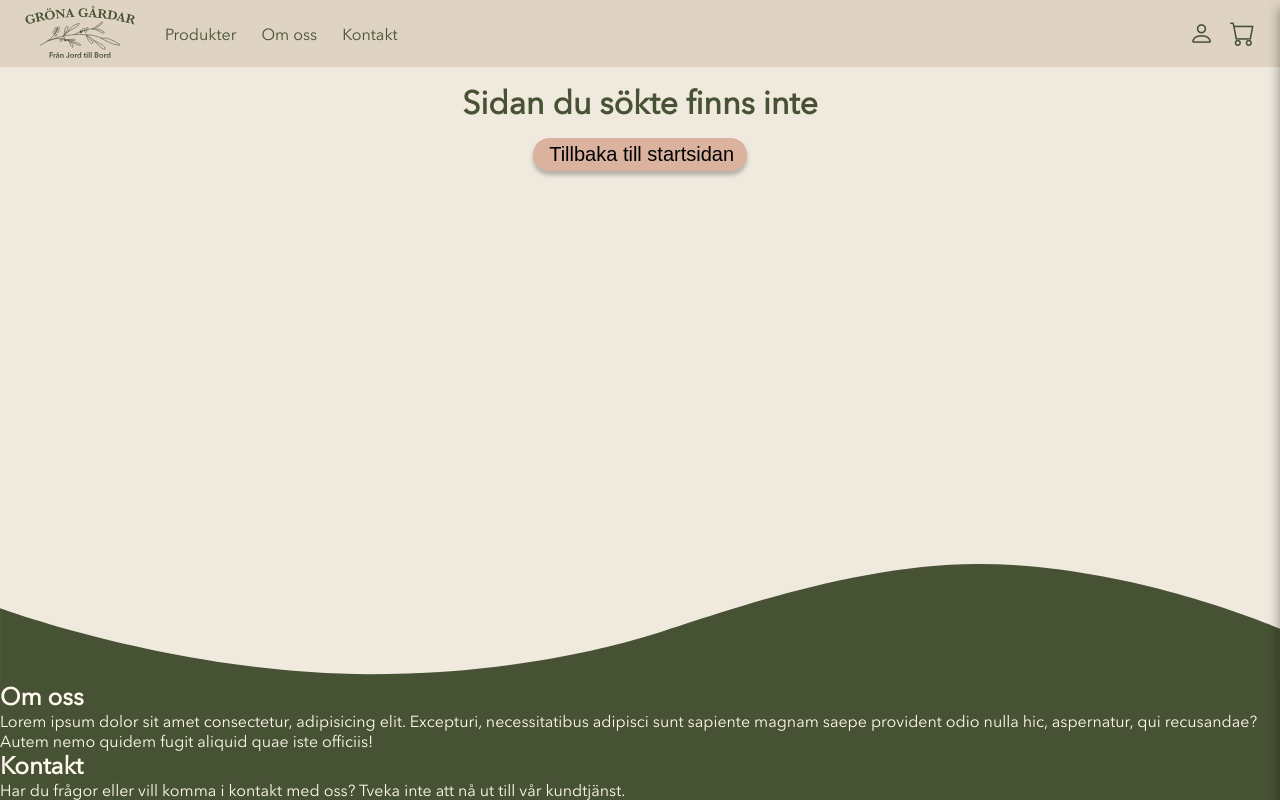
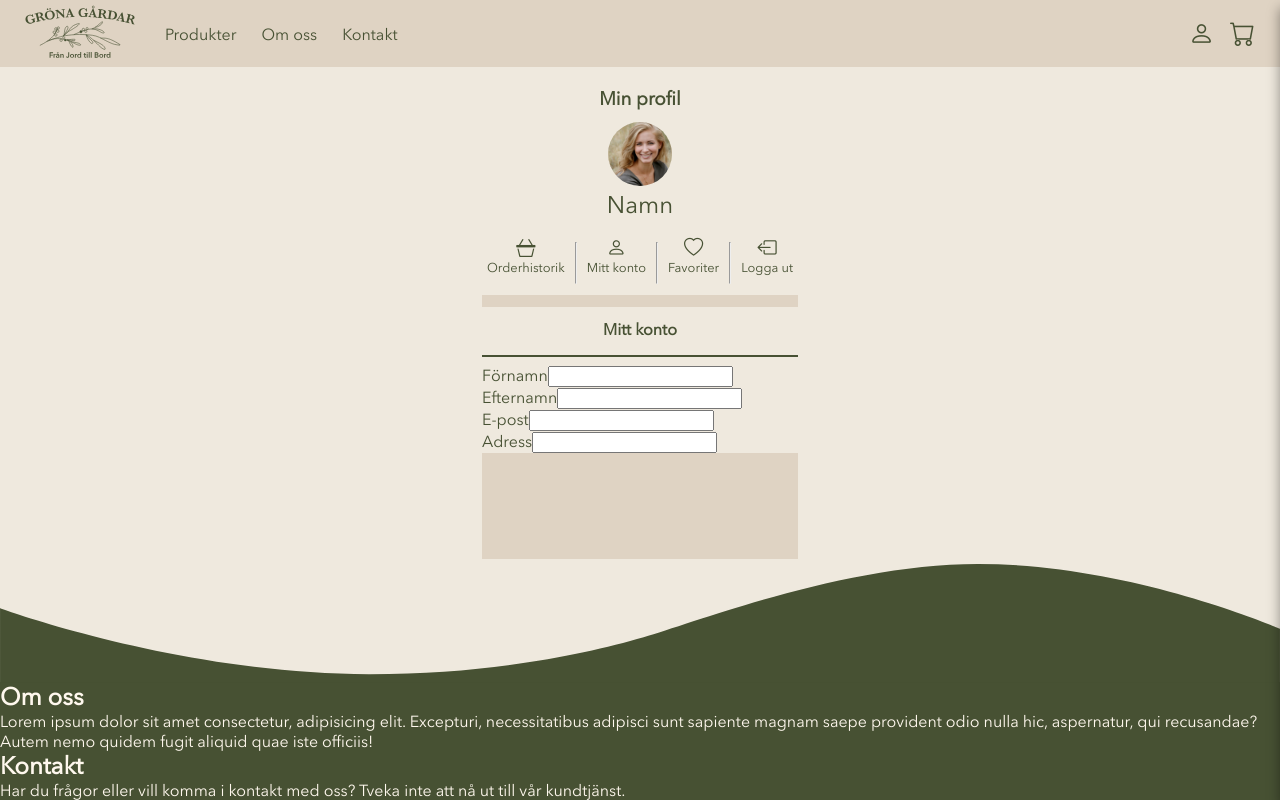
Before and after one commit to f1schhh/Grona-gardar, a Vue app: page /account/editaccount in a window 1280 px wide. Shown: the top 800 px of the page. Built offline with nearby package versions, Linux system fonts and the light colour scheme.

Commit message:
redigerat Profil med company

```diff
--- a/src/views/AccountView.vue
+++ b/src/views/AccountView.vue
@@ -1,7 +1,9 @@
-<script></script>
+<script>
+import { RouterLink } from 'vue-router';
+</script>
 
 <style scoped>
-main {
+article {
     display: flex;
     flex-direction: column;
     gap: 0.7rem;
@@ -53,7 +55,7 @@ i {
 
 
 @media screen and (max-width: 385px) {
-    main {
+    article {
         width: 100%;
     }
 }
@@ -61,43 +63,54 @@ i {
 
 
 <template>
-    <main>
+    <article>
 
         <aside id="profileInfo">
             <h1>Min profil</h1><img id="profilePic" src="../assets/media/profile_pictures/profilePic1.jpg" alt="">
             <h2>Namn</h2>
             <ul>
+
                 <li class="profileInfo_li">
+                    <router-link to="/account/orderhistory">
+
                         <i class="bi bi-basket3"></i>
                         <p>Orderhistorik</p>
+                    </router-link>
                 </li>
 
                 <li class="profileInfo_li">
                     <hr class="hrAside">
                 </li>
-                <li class="profileInfo_li"><i class="bi bi-person"></i>
+                <li class="profileInfo_li">
+                    <router-link to="/account/editaccount">
+                        <i class="bi bi-person"></i>
                         <p>Mitt konto</p>
+                    </router-link>
                 </li>
                 <li class="profileInfo_li">
                     <hr class="hrAside">
                 </li>
                 <li class="profileInfo_li">
+                    <router-link to="/account/favorites">
                         <i class="bi bi-heart"></i>
                         <p>
                             Favoriter
                         </p>
+                    </router-link>
                 </li>
                 <li class="profileInfo_li">
                     <hr class="hrAside">
                 </li>
                 <li class="profileInfo_li">
+                    <router-link to="/account/logout">
                         <i class="bi bi-box-arrow-left"></i>
                         <p>Logga ut</p>
+                    </router-link>
                 </li>
             </ul>
             <!-- <hr id="endAside"> -->
         </aside>
-        <router-view></router-view>
+        <RouterView />
 
-    </main>
+    </article>
 </template>
--- /dev/null
+++ b/src/views/EditAccountView.vue
@@ -0,0 +1,59 @@
+<script></script>
+
+<style scoped>
+article {
+    display: flex;
+    flex-direction: column;
+    gap: 0.7rem;
+    background-color: var(--dark-beige);
+}
+
+#orderHistory {
+    background-color: var(--mid-beige);
+}
+
+#orderHistory h2 {
+    font-weight: bold;
+    font-size: 1rem;
+    text-align: center;
+    padding-top: 0.8rem;
+    padding-bottom: 0.5rem;
+}
+
+#orderHistory_hr {
+    border: 1px solid #475133;
+}
+
+#accountInfo {
+    display: flex;
+    flex-direction: column;
+}
+</style>
+
+<template>
+    <article>
+        <section id="orderHistory">
+            <h2>Mitt konto</h2>
+            <hr id="orderHistory_hr">
+
+            <form id="accountInfo">
+                <div>
+                    <label for="fname">Förnamn</label>
+                    <input type="text" id="fname" name="fname">
+                </div>
+                <div>
+                    <label for="lname">Efternamn</label>
+                    <input type="text" id="lname" name="lname">
+                </div>
+                <div>
+                    <label for="fname">E-post</label>
+                    <input type="text" id="email" name="fname">
+                </div>
+                <div>
+                    <label for="lname">Adress</label>
+                    <input type="text" id="adress" name="lname">
+                </div>
+            </form>
+        </section>
+    </article>
+</template>
--- a/src/views/FavoritesView.vue
+++ b/src/views/FavoritesView.vue
@@ -3,7 +3,7 @@
 </script>
 
 <style scoped>
-main {
+article {
     display: flex;
     flex-direction: column;
     gap: 0.7rem;
@@ -115,7 +115,7 @@ main {
 }
 
 @media screen and (max-width: 385px) {
-    main {
+    article {
         width: 100%;
     }
 
@@ -131,7 +131,7 @@ main {
 </style>
 
 <template>
-    <main>
+    <article>
         <section id="orderHistory">
             <h2>Favoriter</h2>
             <hr id="orderHistory_hr">
@@ -219,5 +219,5 @@ main {
                 </li>
             </ul>
         </section>
-    </main>
+    </article>
 </template>
--- /dev/null
+++ b/src/views/LogOutView.vue
@@ -0,0 +1,35 @@
+<script></script>
+
+<style scoped>
+article {
+    display: flex;
+    flex-direction: column;
+    gap: 0.7rem;
+    background-color: var(--dark-beige);
+}
+
+#orderHistory h2 {
+    font-weight: bold;
+    font-size: 1rem;
+    text-align: center;
+    padding-top: 0.8rem;
+    padding-bottom: 0.5rem;
+}
+
+#orderHistory_hr {
+    border: 1px solid #475133;
+}
+
+#orderHistory {
+    background-color: var(--mid-beige);
+}
+</style>
+
+<template>
+    <article>
+        <section id="orderHistory">
+            <h2>Favoriter</h2>
+            <hr id="orderHistory_hr">
+        </section>
+    </article>
+</template>
--- a/src/views/OrderHistoryView.vue
+++ b/src/views/OrderHistoryView.vue
@@ -3,7 +3,7 @@
 </script>
 
 <style scoped>
-main {
+article {
     display: flex;
     flex-direction: column;
     gap: 0.7rem;
@@ -13,6 +13,9 @@ main {
 #orderHistory h2 {
     font-weight: bold;
     font-size: 1rem;
+    text-align: center;
+    padding-top: 0.8rem;
+    padding-bottom: 0.5rem;
 }
 
 #orderHistory_hr {
@@ -21,12 +24,6 @@ main {
 
 #orderHistory {
     background-color: var(--mid-beige);
-}
-
-#orderHistory h2 {
-    text-align: center;
-    padding-top: 0.8rem;
-    padding-bottom: 0.5rem;
 }
 
 .orderHistory_list {
@@ -98,7 +95,7 @@ main {
 }
 
 @media screen and (max-width: 385px) {
-    main {
+    article {
         width: 100%;
     }
 
@@ -114,7 +111,7 @@ main {
 </style>
 
 <template>
-    <main>
+    <article>
         <section id="orderHistory">
             <h2>Orderhistorik</h2>
             <hr id="orderHistory_hr">
@@ -182,5 +179,5 @@ main {
                 </li>
             </ul>
         </section>
-    </main>
+    </article>
 </template>
```
Also changed, not shown: src/router.js (+20 -12 lines). Lines whose indentation alone changed are shown as unchanged.
